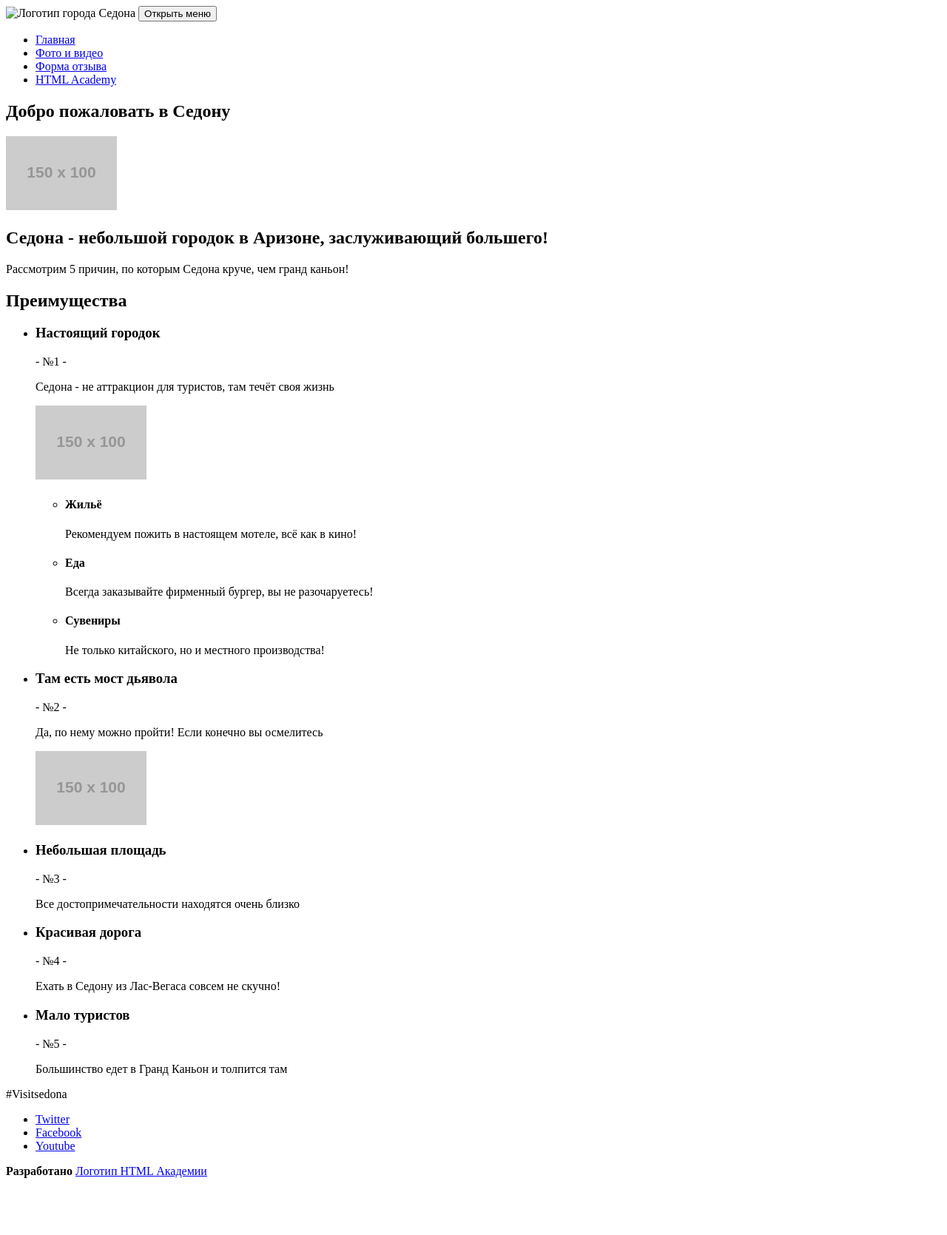
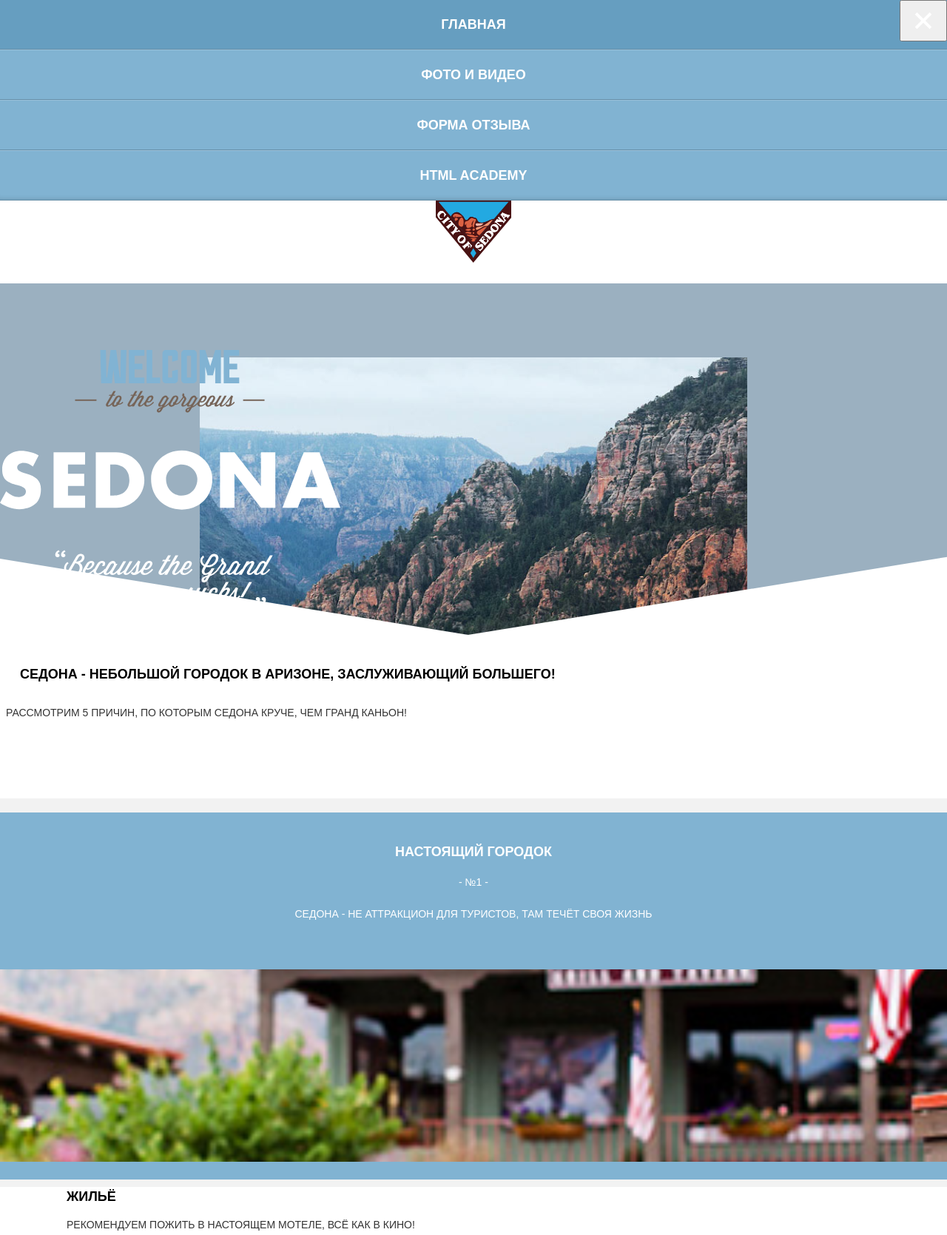
Before and after one commit to dodogiggles/633617-sedona-17, a plain HTML site: page source/index.html in a window 1280 px wide. Shown: the top 1669 px of the page at 74% size. Before the commit the page ends 1608 px from the top, so only its background shows below. Drawn offline with nearby package versions, Linux system fonts and the light colour scheme; files that its build step writes are made by us from their sources; placeholder pictures from the web are drawn by us.

Commit message:
Третье задание

```diff
--- a/source/index.html
+++ b/source/index.html
@@ -3,17 +3,21 @@
     <head>
         <meta charset="utf-8">
         <title>HTML Academy: Седона</title>
+        <link href="css/style.css" rel="stylesheet">
     </head>
     <body>
         <header class="page-header">
-         <nav class="main-nav">
-            <a class="page-header__logo-img"><img src="img/logo.png" width="138" height="71" alt="Логотип города Седона"></a>
-            <button class="main-nav__toggle" type="button">Открыть меню</button>
+            <nav class="main-nav main-nav--opened">
+                <div class="page-header__logo">
+                    <a class="page-header__logo-img"><img src="../source/img/logo-sedona-mobile.svg" alt="Логотип города Седона"></a>
+                </div>
+                <button class="main-nav__toggle" type="button">
+                </button>
                 <div class="main-nav__wrapper">
                     <ul class="main-nav__list site-list">
-                  <li class="site-list__item"><a href="mainpage.html">Главная</a></li>
-                  <li class="site-list__item"><a href="photoandvideo.html">Фото и видео</a></li>
-                  <li class="site-list__item"><a href="feedbackform.html">Форма отзыва</a></li>
+                        <li class="site-list__item"><a href="index.html">Главная</a></li>
+                        <li class="site-list__item"><a href="photo.html">Фото и видео</a></li>
+                        <li class="site-list__item"><a href="form.html">Форма отзыва</a></li>
                         <li class="site-list__item"><a href="htmlacademy.html">HTML Academy</a></li>
                     </ul>
                 </div>
@@ -22,59 +26,65 @@
         <main class="page-main">
             <section class="welcome-screen">
                 <h2 class="visually-hidden">Добро пожаловать в Седону</h2>
-            <img class="welcome-screen__logo-img" src="http://placehold.it/150x100" alt="Добро пожаловать в Седону">
+                <img class="welcome-screen__logo-img" src="../source/img/text-sedona-index.svg" alt="Добро пожаловать в Седону">
             </section>
             <section class="intro">
                 <div class=intro__information>
-               <h2>Седона - небольшой городок в Аризоне, заслуживающий большего!</h2>
-               <p>Рассмотрим 5 причин, по которым Седона круче, чем гранд каньон!</p>
+                    <h2 class="intro__title">Седона - небольшой городок в Аризоне, заслуживающий большего!</h2>
+                    <p class="intro__text">Рассмотрим 5 причин, по которым Седона круче, чем гранд каньон!</p>
                 </div>
             </section>
-         <section class="advantages">
+            <section class="advantages advantages--top">
                 <h2 class="visually-hidden">Преимущества</h2>
-            <ul class="advantages__list">
-               <li class="advantages__item advantages__item--place">
-                  <h3>Настоящий городок</h3>
-                  <p>- №1 -</p>
-                  <p>Седона - не аттракцион для туристов, там течёт своя жизнь</p>
-                  <img src="http://placehold.it/150x100" alt="Настоящий городок">
-                  <ul class="feature__list">
-                     <li class="feature__item feature__item--home">
-                        <h4>Жильё</h4>
-                        <p>Рекомендуем пожить в настоящем мотеле, всё как в кино!</p>
+                <div class="advantages__main">
+                    <div class="advantages__description advantages__description--place">
+                        <h3 class="advantages__subtitle">Настоящий городок</h3>
+                        <p class="advantages__number">- №1 -</p>
+                        <p class="advantages__text">Седона - не аттракцион для туристов, там течёт своя жизнь</p>
+                    </div>
+                    <div class="advantages__image-wrapper">
+                        <img class="advantages__image" src="../source/img/main-city-mobile@1x.jpg" alt="Настоящий городок">
+                    </div>
+                </div>
+                <ul class="features">
+                    <li class="features__item features__item--home">
+                        <h4 class="features__title">Жильё</h4>
+                        <p class="features__text">Рекомендуем пожить в настоящем мотеле, всё как в кино!</p>
                     </li>
-                     <li class="feature__item feature__item--food">
-                        <h4>Еда</h4>
-                        <p>Всегда заказывайте фирменный бургер, вы не разочаруетесь!</p>
+                    <li class="features__item features__item--food">
+                        <h4 class="features__title">Еда</h4>
+                        <p class="features__text">Всегда заказывайте фирменный бургер, вы не разочаруетесь!</p>
                     </li>
-                     <li class="feature__item feature__item--favors">
-                        <h4>Сувениры</h4>
-                        <p>Не только китайского, но и местного производства!</p>
+                    <li class="features__item features__item--favors">
+                        <h4 class="features__title">Сувениры</h4>
+                        <p class="features__text">Не только китайского, но и местного производства!</p>
                     </li>
                 </ul>
-               </li>
-               <li class="advantages__item advantages__item--bridge">
-                  <h3>Там есть мост дьявола</h3>
-                  <p>- №2 -</p>
-                  <p>Да, по нему можно пройти! Если конечно вы осмелитесь</p>
-                  <img src="http://placehold.it/150x100" alt="Мост дьявола">
-               </li>
-            </ul>
+                <div class="advantages__main advantages__main--bridge">
+                    <div class="advantages__description advantages__description--bridge">
+                        <h3 class="advantages__subtitle">Там есть мост дьявола</h3>
+                        <p class="advantages__number">- №2 -</p>
+                        <p class="advantages__text">Да, по нему можно пройти! Если конечно вы осмелитесь</p>
+                    </div>
+                    <div class="advantages__image-wrapper">
+                        <img class="advantages__image" src="../source/img/main-bridge-mobile@1x.jpg" alt="Мост дьявола">
+                    </div>
+                </div>
                 <ul class="extra-advantages">
                     <li class="extra-advantages__item">
-                  <h3>Небольшая площадь</h3>
-                  <p>- №3 -</p>
-                  <p>Все достопримечательности находятся очень близко</p>
+                        <h3 class="extra-advantages__subtitle">Небольшая площадь</h3>
+                        <p class="extra-advantages__number">- №3 -</p>
+                        <p class="extra-advantages__text">Все достопримечательности находятся очень близко</p>
                     </li>
                     <li class="extra-advantages__item">
-                  <h3>Красивая дорога</h3>
-                  <p>- №4 -</p>
-                  <p>Ехать в Седону из Лас-Вегаса совсем не скучно!</p>
+                        <h3 class="extra-advantages__subtitle">Красивая дорога</h3>
+                        <p class="extra-advantages__number">- №4 -</p>
+                        <p class="extra-advantages__text">Ехать в Седону из Лас-Вегаса совсем не скучно!</p>
                     </li>
                     <li class="extra-advantages__item">
-                  <h3>Мало туристов</h3>
-                  <p>- №5 -</p>
-                  <p>Большинство едет в Гранд Каньон и толпится там</p>
+                        <h3 class="extra-advantages__subtitle">Мало туристов</h3>
+                        <p class="extra-advantages__number">- №5 -</p>
+                        <p class="extra-advantages__text">Большинство едет в Гранд Каньон и толпится там</p>
                     </li>
                 </ul>
             </section>
--- /dev/null
+++ b/source/less/advantages.less
@@ -0,0 +1,50 @@
+.advantages {
+  position: relative;
+  padding-top: 19px;
+}
+.advantages__main {
+  text-align: center;
+  background-color: #81b3d2;
+  color: #ffffff;
+  padding-bottom: 24px;
+}
+.advantages__subtitle {
+  margin-top: 0px;
+  margin-right: 0px;
+  margin-left: 0px;
+  font-size: 18px;
+  line-height: 26px;
+}
+.advantages__text {
+  margin: 0 auto;
+  padding-top: 8px;
+  padding-right: 8px;
+  padding-bottom: 26px;
+  padding-left: 8px;
+}
+.advantages__description {
+  position: relative;
+  box-sizing: border-box;
+  text-align: center;
+  padding-top: 40px;
+  padding-left: 30px;
+  padding-right: 30px;
+  padding-bottom: 20px;
+  font-size: 14px;
+}
+.advantages__description--place {
+  color: #ffffff;
+  padding-bottom: 38px;
+  background-color: #81b3d2;
+}
+.advantages__image-wrapper {
+  position: relative;
+  overflow: hidden;
+  height: 260px;
+}
+.advantages__image {
+  display: block;
+  width: 100%;
+  height: 260px;
+  object-fit: cover;
+}
--- /dev/null
+++ b/source/less/extra-advantages.less
@@ -0,0 +1,18 @@
+.extra-advantages {
+  background-color: #eeeeee;
+  text-align: center;
+  list-style: none;
+}
+.extra-advantages__item {
+  box-sizing: border-box;
+  min-height: 168px;
+  padding-top: 25px;
+  padding-left: 30px;
+  padding-right: 30px;
+  padding-bottom: 25px;
+  border-bottom: 1px solid #d6d6d6;
+
+  &:last-child {
+  border-bottom: none;
+  }
+}
--- /dev/null
+++ b/source/less/features.less
@@ -0,0 +1,20 @@
+.features {
+  margin: 0 auto;
+  padding-bottom: 37px;
+  background-color: #ffffff;
+  list-style: none;
+}
+.features__item {
+  position: relative;
+  margin-bottom: 27px;
+  padding-left: 50px;
+  box-sizing: border-box;
+}
+.features__title {
+  margin-top: 10px;
+  margin-bottom: 15px;
+  font-size: 18px;
+  font-weight: bold;
+  line-height: 26px;
+  color: #000000;
+}
--- /dev/null
+++ b/source/less/intro.less
@@ -0,0 +1,34 @@
+.intro {
+  min-height: 221px;
+  background-color: #ffffff;
+}
+.intro h2 {
+  margin: 0;
+}
+.intro__information {
+  position: relative;
+  background-color: #ffffff;
+  line-height: 26px;
+  text-transform: uppercase;
+}
+.intro__title {
+  margin-bottom: 0;
+  font-size: 18px;
+  color: #000;
+  padding: 40px 27px 18px;
+}
+.intro__text {
+  margin: 0;
+  padding: 8px 8px 26px;
+
+  &::after {
+  content: "";
+  position: absolute;
+  background-repeat: no-repeat;
+  bottom: -36px;
+  left: 0;
+  width: 100%;
+  height: 56px;
+  background-image: url(../img/bg-triangle.svg);
+  }
+}
--- /dev/null
+++ b/source/less/main-nav.less
@@ -0,0 +1,90 @@
+.main-nav {
+  position: relative;
+  padding-bottom: 56px;
+}
+.main-nav__list {
+  font-size: 18px;
+  line-height: 40px;
+  font-weight: 700;
+  background-color: #81b3d2;
+}
+.main-nav__toggle {
+	position: absolute;
+	right: 0;
+	width: 64px;
+	height: 56px;
+	cursor: pointer;
+  z-index: 10;
+}
+.main-nav--opened .main-nav__toggle {
+
+	&:after,
+	&:before {
+		content: '';
+		position: absolute;
+		width: 28px;
+		height: 4px;
+		background-color: #ffffff;
+		left: 50%;
+		top: 50%;
+		margin-left: -14px;
+		margin-top: -2px;
+	}
+
+	&:before {
+		transform:  rotate(45deg);
+	}
+
+	&:after {
+		transform:  rotate(-45deg);
+	}
+}
+.main-nav--closed .main-nav__toggle {
+	&:before {
+		content: '';
+		position: absolute;
+		width: 23px;
+		height: 4px;
+		background-color: #669ec0;
+		top: 50%;
+		left: 50%;
+		margin-left: -11px;
+		margin-top: -2px;
+	}
+}
+.site-list {
+  position: relative;
+  margin: 0;
+  padding: 0;
+  list-style: none;
+}
+.site-list__item a {
+  display: block;
+  padding: 13px;
+  text-decoration: none;
+  color: #ffffff;
+
+  &:hover {
+		background-color: #669ec0;
+		border-top-color: #86b2cd;
+	}
+
+	&:active {
+		background-color: #5496bd;
+		border-top-color: #77acca;
+		color: rgba(white, 0.3);
+	}
+}
+.site-list__item {
+  min-height: 56px;
+  border-top: 1px solid #9ac2db;
+  border-bottom: 1px solid #678fa8;
+  text-align: center;
+
+  &:first-child {
+    border-top: none;
+  }
+  &:last-child {
+    box-shadow: 0 -7px 7px -7px fade(#000000, 20%) inset;
+  }
+}
--- /dev/null
+++ b/source/less/media.less
@@ -0,0 +1,74 @@
+.media__information {
+  background-color: #ffffff;
+  padding-left: 20px;
+  padding-right: 20px;
+  padding-top: 40px;
+  padding-bottom: 30px;
+  text-align: center;
+}
+.media__title {
+  margin: 0;
+  padding: 0;
+  margin-bottom: 35px;
+  font-weight: bold;
+  font-size: 18px;
+  line-height: 26px;
+}
+.media__description {
+  margin: 0;
+  padding: 0;
+  font-size: 14px;
+  line-height: 26px;
+  text-transform: uppercase;
+}
+.media__list {
+  margin: 0 auto;
+  padding: 0;
+  list-style: none;
+  background-color: #ffffff;
+}
+.media__item {
+  margin: 0 auto;
+  padding-top: 22px;
+  border-top: 1px solid #d6d6d6;
+}
+.media-image {
+  padding-left: 20px;
+  padding-right: 20px;
+}
+.media-image__image {
+  display: block;
+  max-width: 100%;
+  height: auto;
+}
+.media-image__info {
+  padding-top: 12px;
+  padding-right: 20px;
+  padding-bottom: 12px;
+  padding-left: 20px;
+}
+.media-image__title {
+  margin: 0;
+  font-size: 14px;
+  font-weight: 700;
+  color: #000000;
+  margin-bottom: 10px;
+}
+.media-image__author {
+  margin: 0;
+  padding: 0;
+  margin-bottom: 10px;
+  text-transform: none;
+}
+.media-image__likes {
+  display: flex;
+  align-items: center;
+  padding-top: 4px;
+}
+.media-image__amount {
+  align-self: flex-end;
+  margin-left: 13px;
+  font-weight: 700;
+  color: #000000;
+  line-height: 14px;
+}
--- /dev/null
+++ b/source/less/page-footer.less
@@ -0,0 +1,17 @@
+.page-footer {
+  margin: 0 auto;
+  text-align: center;
+  background-color: #ffffff;
+  padding-top: 35px;
+  padding-bottom: 30px;
+}
+.social__list {
+  list-style: none;
+}
+.page-footer__hashtag {
+  font-size: 21px;
+  line-height: 26px;
+  font-weight: 700;
+  text-transform: uppercase;
+  color: #000000;
+}
--- /dev/null
+++ b/source/less/page-header.less
@@ -0,0 +1,17 @@
+.page-header {
+	position: relative;
+  z-index: 2;
+  padding-bottom: 56px;
+  min-height: 279px;
+	background-color: #ffffff;
+}
+.page-header__logo {
+  position: absolute;
+	bottom: 0;
+	left: 50%;
+	margin-left: -70px;
+	width: 140px;
+	height: 56px;
+	text-align: center;
+  z-index: 10;
+}
--- /dev/null
+++ b/source/less/promo-screen.less
@@ -0,0 +1,8 @@
+.promo-screen {
+background-color: #ffffff;
+background-image: url("../img/bg-intro-triangle-mobile.svg"), url("../img/bg-back-mobile@1x.jpg");
+background-repeat: no-repeat, no-repeat;
+background-position: bottom, center top;
+background-size: auto, cover;
+height: 390px;
+}
--- /dev/null
+++ b/source/less/style.less
@@ -0,0 +1,43 @@
+@import "main-nav.less";
+@import "page-header.less";
+@import "page-main.less";
+@import "welcome-screen.less";
+@import "intro.less";
+@import "advantages.less";
+@import "features.less";
+@import "extra-advantages.less";
+@import "page-footer.less";
+@import "promo-screen.less";
+@import "media";
+
+body {
+  padding: 0;
+  margin: 0;
+  min-width: 320px;
+  font-family: "PT Sans", Arial, sans-serif;
+  font-size: 14px;
+  line-height: 21px;
+  font-weight: 400;
+  color: #333333;
+  text-transform: uppercase;
+
+  background-color: #f2f2f2f2;
+}
+
+.visually-hidden:not(:focus):not(:active) {
+  position: absolute;
+  clip: rect(0 0 0 0);
+  width: 1px;
+  height: 1px;
+  margin: -1px;
+  border: 0;
+  padding: 0;
+  white-space: nowrap;
+  clip-path: inset(100%);
+  overflow: hidden;
+}
+
+.img {
+  max-width: 100%;
+  height: auto;
+}
--- /dev/null
+++ b/source/less/welcome-screen.less
@@ -0,0 +1,12 @@
+.welcome-screen {
+  position: relative;
+  box-sizing: border-box;
+  padding-top: 90px;
+	padding-bottom: 29px;
+	min-height: 389px;
+  background-color: #9bb0c0;
+  background-image: url("../img/bg-intro-triangle-mobile.svg"), url("../img/bg-back-mobile@1x.jpg");
+  background-repeat: no-repeat, no-repeat;
+  background-position: center bottom;
+  background-size: auto 375px;
+}
```
Also changed, not shown: source/photo.html (+59 -23 lines), source/less/page-main.less (added). Lines whose indentation alone changed are shown as unchanged.
